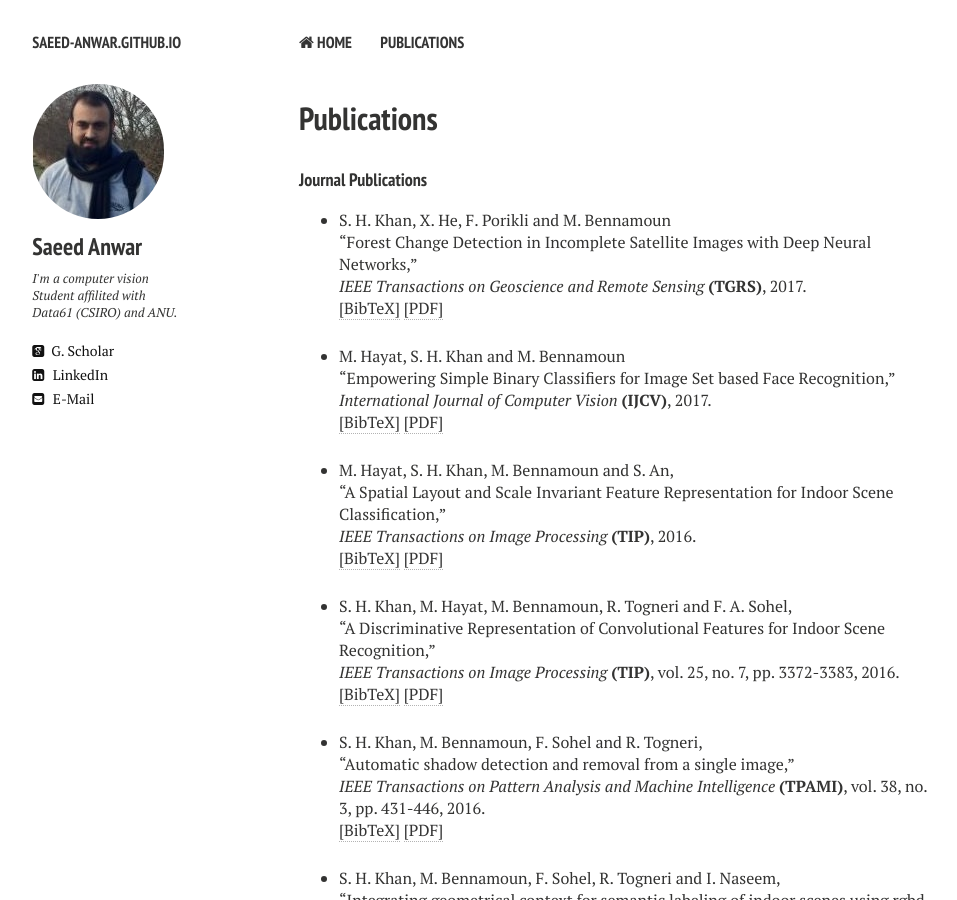
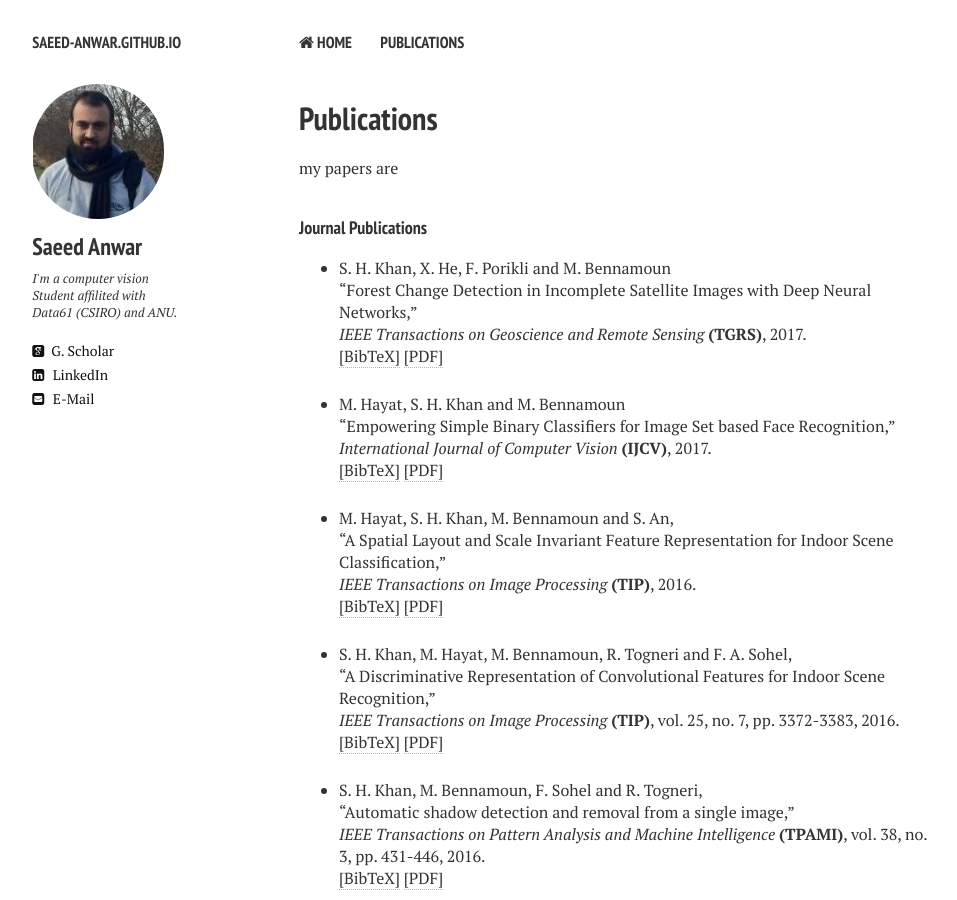
Before and after one commit to saeed-anwar/saeed-anwar.github.io, a Jekyll site: the page built from publications.md, in a window 1280 px wide and 900 px high. Shown: the whole window, without its empty margins (21-978 px from the left). Built offline with Jekyll 4.4.1, drawn with Linux system fonts in a browser that asks for light colours; nearby versions of some CDN libraries.

Commit message:
Update publications.md

```diff
--- a/publications.md
+++ b/publications.md
@@ -6,3 +6,5 @@ tags: [publications]
 modified: 14-7-2016
 comments: false
 ---
+
+my papers are
```
